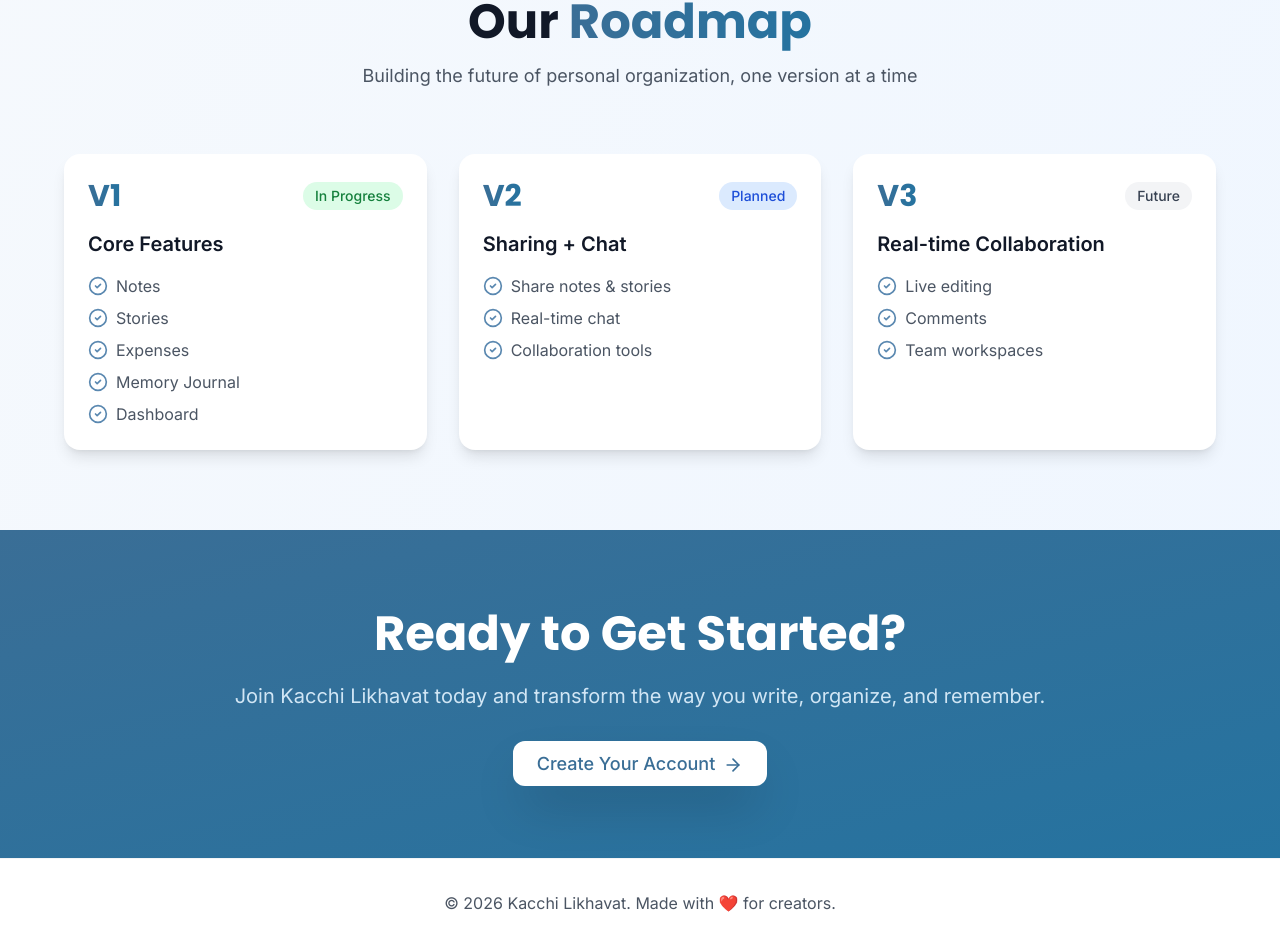
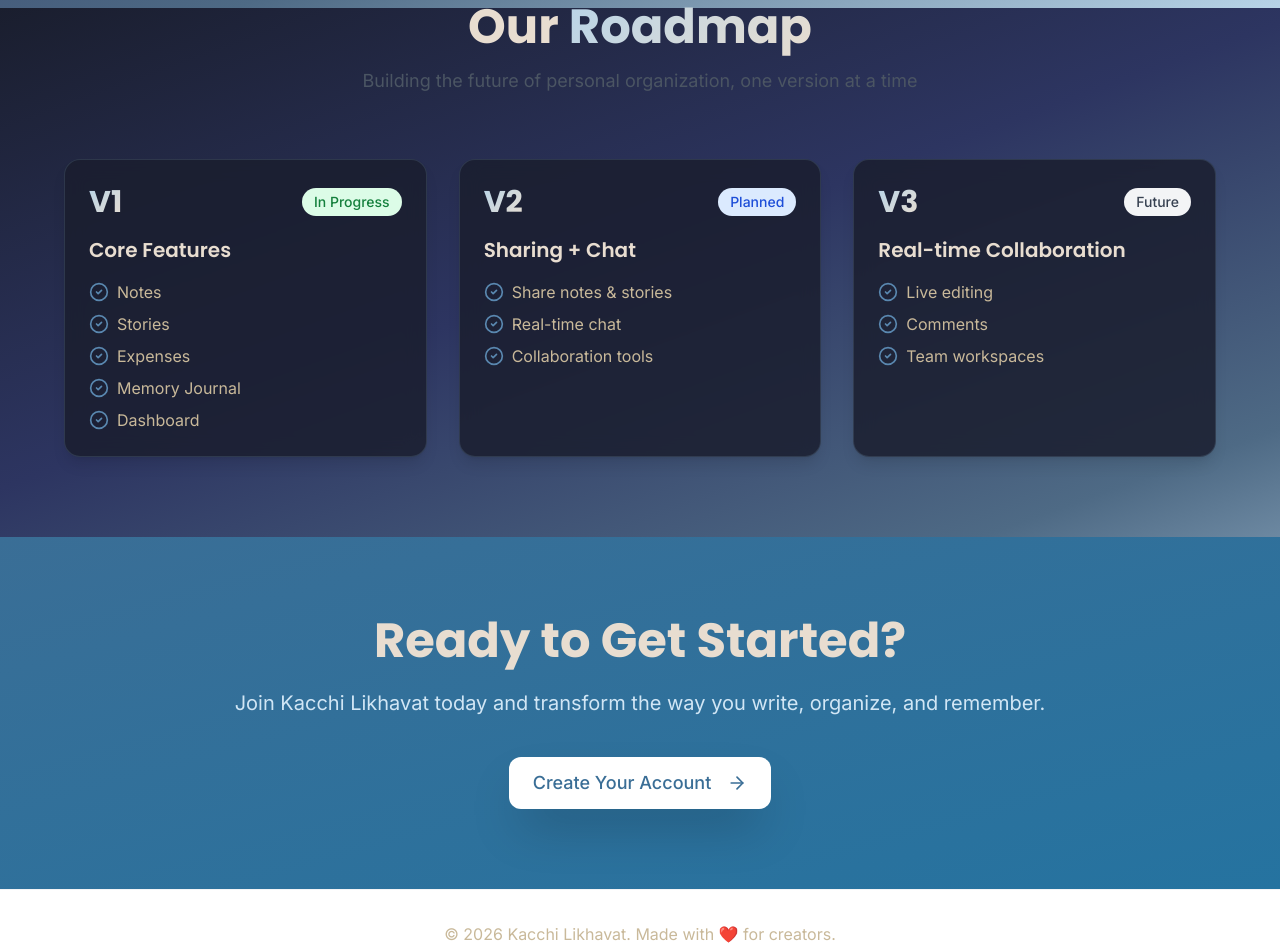
Before and after one commit to VeerShah41/Kacchi_Likhaavat, a React (Vite) app in the folder kacchi-likhavat-frontend/: page / in a window 1280 px wide. Shown: the part 1592-2544 px from the top of the page. Built offline with nearby package versions, Linux system fonts and the light colour scheme.

Commit message:
feat: add CSS custom properties for dual-theme system

```diff
--- a/kacchi-likhavat-frontend/src/index.css
+++ b/kacchi-likhavat-frontend/src/index.css
@@ -4,130 +4,322 @@
 @tailwind components;
 @tailwind utilities;
 
+/* ═══════════════════════════════════════════════════
+   DARK THEME — Navy · Steel · Cream
+   Colors: #1a1e2e → #2d3561 → #7b9bb5 | text: #e8ddd0 / #c9b99a
+   ═══════════════════════════════════════════════════ */
+:root,
+[data-theme="dark"] {
+  /* Backgrounds */
+  --bg-body-from:   #1a1e2e;
+  --bg-body-mid:    #2d3561;
+  --bg-body-Via:    #4e6a85;
+  --bg-body-to:     #b8d4e8;
+  --bg-surface:     rgba(30, 34, 67, 0.82);
+  --bg-card:        rgba(26, 30, 46, 0.85);
+  --bg-card-hover:  rgba(35, 40, 72, 0.92);
+  --bg-input:       rgba(20, 24, 40, 0.75);
+  --bg-navbar:      rgba(22, 26, 44, 0.90);
+  --bg-sidebar:     linear-gradient(180deg, #1a1e2e 0%, #2d3561 100%);
+
+  /* Borders */
+  --border-default: rgba(123, 155, 181, 0.20);
+  --border-strong:  rgba(184, 212, 232, 0.35);
+  --border-input:   rgba(123, 155, 181, 0.30);
+  --border-focus:   #b8d4e8;
+
+  /* Text */
+  --text-primary:   #e8ddd0;   /* warm cream  */
+  --text-secondary: #c9b99a;   /* sandy tan   */
+  --text-muted:     #7b9bb5;   /* steel blue  */
+  --text-link:      #b8d4e8;   /* sky blue    */
+
+  /* Accents / brand */
+  --accent-a:       #2d3561;   /* navy        */
+  --accent-b:       #7b9bb5;   /* steel       */
+  --accent-glow:    rgba(184, 212, 232, 0.15);
+
+  /* Gradient button */
+  --btn-primary-from: #2d3561;
+  --btn-primary-to:   #7b9bb5;
+  --btn-primary-hover-from: #3a437a;
+  --btn-primary-hover-to:   #90bcdb;
+
+  /* Gradient text */
+  --grad-text-from: #b8d4e8;
+  --grad-text-to:   #e8ddd0;
+
+  /* Error */
+  --error-bg:      rgba(248, 113, 113, 0.12);
+  --error-border:  rgba(248, 113, 113, 0.30);
+  --error-text:    #fca5a5;
+
+  /* Orbs */
+  --orb-a: rgba(184, 212, 232, 0.22);
+  --orb-b: rgba(123, 155, 181, 0.16);
+}
+
+/* ═══════════════════════════════════════════════════
+   LIGHT THEME — Warm Parchment · Amber · Brown
+   Background: #fdf6ee → #f5e6d3 | text: #2c1810 / #6b4c32
+   ═══════════════════════════════════════════════════ */
+[data-theme="light"] {
+  /* Backgrounds */
+  --bg-body-from:   #fdf6ee;
+  --bg-body-mid:    #f5e2cc;
+  --bg-body-Via:    #ead5bb;
+  --bg-body-to:     #d4b896;
+  --bg-surface:     rgba(255, 248, 238, 0.90);
+  --bg-card:        rgba(255, 250, 242, 0.96);
+  --bg-card-hover:  rgba(255, 244, 232, 0.99);
+  --bg-input:       rgba(255, 252, 246, 0.95);
+  --bg-navbar:      rgba(253, 246, 238, 0.92);
+  --bg-sidebar:     linear-gradient(180deg, #fdf0e0 0%, #f5e2cc 100%);
+
+  /* Borders */
+  --border-default: rgba(180, 130, 80, 0.22);
+  --border-strong:  rgba(160, 110, 60, 0.40);
+  --border-input:   rgba(180, 130, 80, 0.30);
+  --border-focus:   #c47b3a;
+
+  /* Text */
+  --text-primary:   #2c1810;   /* espresso brown */
+  --text-secondary: #6b4c32;   /* caramel brown  */
+  --text-muted:     #9a7552;   /* warm tan       */
+  --text-link:      #b05e20;   /* amber-orange   */
+
+  /* Accents / brand */
+  --accent-a:       #c47b3a;   /* amber          */
+  --accent-b:       #e8a264;   /* light amber    */
+  --accent-glow:    rgba(196, 123, 58, 0.14);
+
+  /* Gradient button */
+  --btn-primary-from: #c47b3a;
+  --btn-primary-to:   #e8a264;
+  --btn-primary-hover-from: #a8622a;
+  --btn-primary-hover-to:   #d08840;
+
+  /* Gradient text */
+  --grad-text-from: #c47b3a;
+  --grad-text-to:   #7b5533;
+
+  /* Error */
+  --error-bg:      rgba(220, 80, 60, 0.10);
+  --error-border:  rgba(220, 80, 60, 0.30);
+  --error-text:    #c0392b;
+
+  /* Orbs */
+  --orb-a: rgba(196, 123, 58, 0.18);
+  --orb-b: rgba(232, 162, 100, 0.14);
+}
+
+/* ═══════════════════════════════════════════════════
+   BASE
+   ═══════════════════════════════════════════════════ */
 @layer base {
+  html {
+    color-scheme: dark;
+  }
+
+  [data-theme="light"] {
+    color-scheme: light;
+  }
+
   body {
-    @apply bg-gradient-to-br from-slate-50 to-blue-50 min-h-screen font-sans text-gray-900;
+    @apply min-h-screen font-sans;
+    background: linear-gradient(160deg,
+      var(--bg-body-from) 0%,
+      var(--bg-body-mid)  38%,
+      var(--bg-body-Via)  70%,
+      var(--bg-body-to)   100%
+    );
+    background-attachment: fixed;
+    color: var(--text-primary);
+    transition: background 0.35s ease, color 0.2s ease;
+  }
+
+  h1, h2, h3, h4, h5, h6 {
+    @apply font-display;
+    color: var(--text-primary);
+  }
+
+  p, span, li {
+    color: var(--text-secondary);
   }
 
   * {
-    @apply transition-colors duration-200;
+    transition: background-color 0.25s ease, border-color 0.25s ease, color 0.2s ease;
   }
 }
 
+/* ═══════════════════════════════════════════════════
+   COMPONENTS
+   ═══════════════════════════════════════════════════ */
 @layer components {
 
-  /* Glass morphism effect */
+  /* Glass */
   .glass {
-    @apply bg-white/80 backdrop-blur-lg border border-white/20 shadow-xl;
+    background: var(--bg-surface);
+    backdrop-filter: blur(18px);
+    -webkit-backdrop-filter: blur(18px);
+    border: 1px solid var(--border-default);
+    @apply shadow-xl;
   }
 
-  .glass-dark {
-    @apply bg-slate-900/80 backdrop-blur-lg border border-slate-700/50 shadow-2xl;
+  /* Card */
+  .card {
+    background: var(--bg-card);
+    backdrop-filter: blur(10px);
+    border: 1px solid var(--border-default);
+    @apply rounded-2xl shadow-lg hover:shadow-xl transition-all duration-300 p-6;
   }
-
-  /* Card styles */
-  .card {
-    @apply bg-white rounded-2xl shadow-lg hover:shadow-xl transition-all duration-300 p-6;
+  .card:hover {
+    background: var(--bg-card-hover);
+    border-color: var(--border-strong);
   }
 
   .card-hover {
     @apply hover:scale-[1.02] hover:-translate-y-1;
   }
 
-  /* Button styles */
+  /* Buttons */
   .btn {
-    @apply px-6 py-3 rounded-xl font-medium transition-all duration-300 active:scale-95;
+    @apply px-6 py-3 rounded-xl font-medium transition-all duration-300 active:scale-95 inline-flex items-center gap-2;
+    white-space: nowrap;
   }
 
   .btn-primary {
-    @apply btn bg-gradient-to-r from-primary-600 to-accent-600 text-white hover:from-primary-700 hover:to-accent-700 shadow-lg shadow-primary-500/30;
+    @apply btn shadow-md;
+    background: linear-gradient(135deg, var(--btn-primary-from) 0%, var(--btn-primary-to) 100%);
+    color: var(--text-primary);
+    border: 1px solid var(--border-strong);
+  }
+  .btn-primary:hover {
+    background: linear-gradient(135deg, var(--btn-primary-hover-from) 0%, var(--btn-primary-hover-to) 100%);
+    @apply shadow-lg;
   }
 
   .btn-secondary {
-    @apply btn bg-white text-primary-600 border-2 border-primary-600 hover:bg-primary-50;
+    @apply btn;
+    background: transparent;
+    color: var(--text-link);
+    border: 2px solid var(--border-input);
+  }
+  .btn-secondary:hover {
+    background: var(--accent-glow);
+    border-color: var(--border-focus);
   }
 
   .btn-ghost {
-    @apply btn text-gray-700 hover:bg-gray-100;
+    @apply btn;
+    color: var(--text-secondary);
+  }
+  .btn-ghost:hover {
+    background: var(--accent-glow);
+    color: var(--text-primary);
   }
 
-  /* Input styles */
+  /* Theme toggle button */
+  .theme-toggle {
+    @apply w-10 h-10 rounded-full flex items-center justify-center transition-all duration-300 cursor-pointer;
+    background: var(--accent-glow);
+    border: 1px solid var(--border-default);
+    color: var(--text-muted);
+  }
+  .theme-toggle:hover {
+    border-color: var(--border-strong);
+    color: var(--text-primary);
+    background: var(--bg-surface);
+  }
+
+  /* Input */
   .input {
-    @apply w-full px-4 py-3 rounded-xl border-2 border-gray-200 focus:border-primary-500 focus:ring-4 focus:ring-primary-100 outline-none transition-all;
+    @apply w-full px-4 py-3 rounded-xl outline-none transition-all;
+    background: var(--bg-input);
+    border: 2px solid var(--border-input);
+    color: var(--text-primary);
+  }
+  .input::placeholder {
+    color: var(--text-muted);
+    opacity: 0.6;
+  }
+  .input:focus {
+    border-color: var(--border-focus);
+    box-shadow: 0 0 0 4px var(--accent-glow);
   }
 
   /* Gradient text */
   .gradient-text {
-    @apply bg-gradient-to-r from-primary-600 to-accent-600 bg-clip-text text-transparent;
+    background: linear-gradient(135deg, var(--grad-text-from) 0%, var(--grad-text-to) 100%);
+    -webkit-background-clip: text;
+    -webkit-text-fill-color: transparent;
+    background-clip: text;
   }
 
-  /* Animations */
+  /* Float */
   .animate-float {
-    animation: float 3s ease-in-out infinite;
+    animation: float 4s ease-in-out infinite;
   }
-
   @keyframes float {
-
-    0%,
-    100% {
-      transform: translateY(0px);
-    }
-
-    50% {
-      transform: translateY(-20px);
-    }
+    0%, 100% { transform: translateY(0); }
+    50%       { transform: translateY(-16px); }
   }
 
   /* Sidebar */
   .sidebar {
-    @apply fixed left-0 top-0 h-screen w-64 bg-white shadow-2xl border-r border-gray-100 flex flex-col;
+    @apply fixed left-0 top-0 h-screen w-64 flex flex-col shadow-2xl;
+    background: var(--bg-sidebar);
+    border-right: 1px solid var(--border-default);
   }
 
   .sidebar-item {
-    @apply flex items-center gap-3 px-6 py-3 text-gray-700 hover:bg-primary-50 hover:text-primary-600 cursor-pointer rounded-lg mx-3 transition-all;
+    @apply flex items-center gap-3 px-6 py-3 cursor-pointer rounded-lg mx-3 font-medium transition-all;
+    color: var(--text-secondary);
+  }
+  .sidebar-item:hover {
+    background: var(--accent-glow);
+    color: var(--text-primary);
   }
 
   .sidebar-item-active {
-    @apply bg-gradient-to-r from-primary-500 to-accent-500 text-white hover:from-primary-600 hover:to-accent-600;
+    background: linear-gradient(135deg, var(--btn-primary-from) 0%, var(--btn-primary-to) 100%);
+    border: 1px solid var(--border-strong);
+    color: var(--text-primary) !important;
+    @apply mx-3 rounded-lg;
   }
 
   /* Navbar */
   .navbar {
-    @apply sticky top-0 z-50 glass border-b border-white/20 px-8 py-4 flex items-center justify-between;
+    @apply sticky top-0 z-50 px-8 py-4 flex items-center justify-between;
+    background: var(--bg-navbar);
+    backdrop-filter: blur(18px);
+    -webkit-backdrop-filter: blur(18px);
+    border-bottom: 1px solid var(--border-default);
   }
 
-  /* Stats card */
-  .stat-card {
-    @apply card flex items-center justify-between card-hover;
-  }
-
-  /* Feature card */
-  .feature-card {
-    @apply card text-center card-hover;
-  }
-
-  /* Note card */
-  .note-card {
-    @apply card card-hover cursor-pointer relative overflow-hidden;
-  }
+  /* Stat / feature cards */
+  .stat-card    { @apply card flex items-center justify-between card-hover; }
+  .feature-card { @apply card text-center card-hover; }
+  .note-card    { @apply card card-hover cursor-pointer relative overflow-hidden; }
 
   .note-card::before {
     content: '';
-    @apply absolute inset-0 bg-gradient-to-br from-primary-500/0 to-accent-500/0 transition-all duration-300;
+    @apply absolute inset-0 opacity-0 transition-opacity duration-300;
+    background: linear-gradient(135deg, var(--accent-glow), transparent);
   }
-
-  .note-card:hover::before {
-    @apply from-primary-500/5 to-accent-500/5;
-  }
+  .note-card:hover::before { @apply opacity-100; }
 }
 
+/* ═══════════════════════════════════════════════════
+   UTILITIES
+   ═══════════════════════════════════════════════════ */
 @layer utilities {
-  .scrollbar-hide {
-    -ms-overflow-style: none;
-    scrollbar-width: none;
-  }
+  .scrollbar-hide { -ms-overflow-style: none; scrollbar-width: none; }
+  .scrollbar-hide::-webkit-scrollbar { display: none; }
 
-  .scrollbar-hide::-webkit-scrollbar {
-    display: none;
-  }
+  .text-primary-theme   { color: var(--text-primary); }
+  .text-secondary-theme { color: var(--text-secondary); }
+  .text-muted-theme     { color: var(--text-muted); }
+  .text-link-theme      { color: var(--text-link); }
+  .border-theme         { border-color: var(--border-default); }
 }
```
